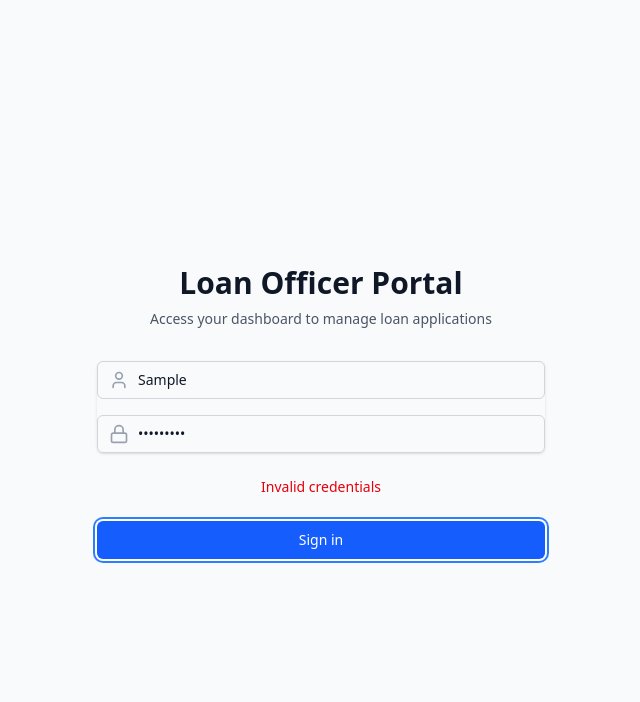
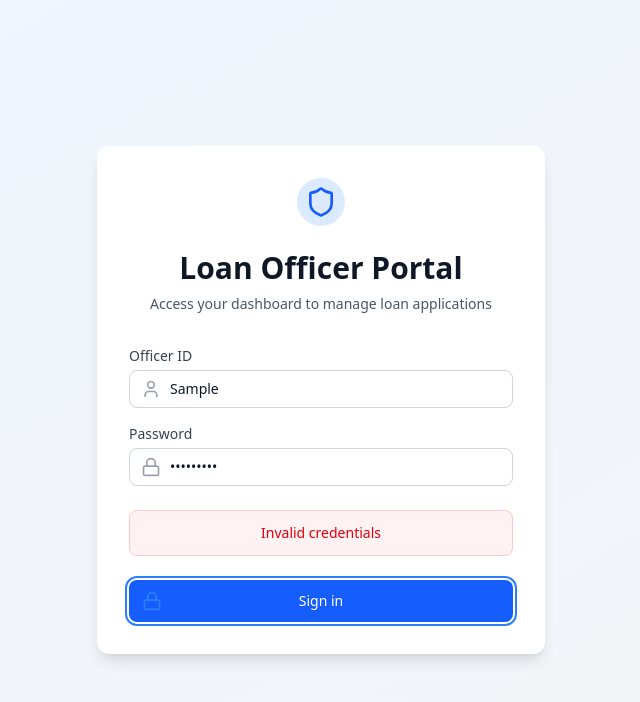
Before and after one commit to chahatkesh/servolend-hacktu, a React (Vite) app in the folder client/: page /admin/login in a window 1280 px wide. Both pictures are taken after typing "Sample", "Sample123" into the empty fields and a click on the button "Sign in". Shown: the top 702 px of the page, without its empty margins (319-959 px from the left). Built offline with nearby package versions, Linux system fonts and the light colour scheme; no server answers.

Commit message:
Enhanced admin login

```diff
--- a/client/src/pages/admin/AdminLogin.jsx
+++ b/client/src/pages/admin/AdminLogin.jsx
@@ -1,9 +1,8 @@
-// src/pages/admin/AdminLogin.jsx
 import React, { useState } from 'react';
 import { Navigate } from 'react-router-dom';
 import { motion } from 'framer-motion';
 import { useAdminAuth } from '../../context/AdminAuthContext';
-import { Lock, User } from 'lucide-react';
+import { Lock, User, Shield } from 'lucide-react';
 
 const AdminLogin = () => {
   const { handleAdminLogin, isAdminAuthenticated, error, loading } = useAdminAuth();
@@ -19,13 +18,21 @@
   };
 
   return (
-    <div className="min-h-screen flex items-center justify-center bg-gray-50 py-12 px-4 sm:px-6 lg:px-8">
-      <div className="max-w-md w-full space-y-8">
-        <div>
-          <h2 className="mt-6 text-center text-3xl font-extrabold text-gray-900">
+    <div className="min-h-screen flex items-center justify-center bg-gradient-to-br from-blue-50 to-gray-100 py-12 px-4 sm:px-6 lg:px-8">
+      <motion.div
+        className="max-w-md w-full space-y-8 bg-white p-8 rounded-xl shadow-lg"
+        initial={{ opacity: 0, scale: 0.95 }}
+        animate={{ opacity: 1, scale: 1 }}
+        transition={{ duration: 0.3 }}
+      >
+        <div className="text-center">
+          <div className="mx-auto h-12 w-12 bg-blue-100 rounded-full flex items-center justify-center">
+            <Shield className="h-8 w-8 text-blue-600" />
+          </div>
+          <h2 className="mt-6 text-3xl font-extrabold text-gray-900">
             Loan Officer Portal
           </h2>
-          <p className="mt-2 text-center text-sm text-gray-600">
+          <p className="mt-2 text-sm text-gray-600">
             Access your dashboard to manage loan applications
           </p>
         </div>
@@ -35,14 +42,15 @@
           onSubmit={handleSubmit}
           initial={{ opacity: 0, y: 20 }}
           animate={{ opacity: 1, y: 0 }}
+          transition={{ delay: 0.2 }}
         >
-          <div className="rounded-md shadow-sm space-y-4">
+          <div className="rounded-md space-y-4">
             <div>
-              <label htmlFor="id" className="sr-only">
+              <label htmlFor="id" className="block text-sm font-medium text-gray-700 mb-1">
                 Officer ID
               </label>
               <div className="relative">
-                <div className="absolute inset-y-0 left-0 pl-3 flex items-center">
+                <div className="absolute inset-y-0 left-0 pl-3 flex items-center pointer-events-none">
                   <User className="h-5 w-5 text-gray-400" />
                 </div>
                 <input
@@ -52,18 +60,18 @@
                   required
                   value={credentials.id}
                   onChange={(e) => setCredentials({ ...credentials, id: e.target.value })}
-                  className="appearance-none relative block w-full px-3 py-2 pl-10 border border-gray-300 placeholder-gray-500 text-gray-900 rounded-md focus:outline-none focus:ring-blue-500 focus:border-blue-500 focus:z-10 sm:text-sm"
-                  placeholder="Officer ID"
+                  className="appearance-none relative block w-full px-3 py-2 pl-10 border border-gray-300 placeholder-gray-400 text-gray-900 rounded-lg focus:outline-none focus:ring-2 focus:ring-blue-500 focus:border-blue-500 focus:z-10 sm:text-sm transition-colors duration-200"
+                  placeholder="Enter your ID"
                 />
               </div>
             </div>
 
             <div>
-              <label htmlFor="password" className="sr-only">
+              <label htmlFor="password" className="block text-sm font-medium text-gray-700 mb-1">
                 Password
               </label>
               <div className="relative">
-                <div className="absolute inset-y-0 left-0 pl-3 flex items-center">
+                <div className="absolute inset-y-0 left-0 pl-3 flex items-center pointer-events-none">
                   <Lock className="h-5 w-5 text-gray-400" />
                 </div>
                 <input
@@ -73,8 +81,8 @@
                   required
                   value={credentials.password}
                   onChange={(e) => setCredentials({ ...credentials, password: e.target.value })}
-                  className="appearance-none relative block w-full px-3 py-2 pl-10 border border-gray-300 placeholder-gray-500 text-gray-900 rounded-md focus:outline-none focus:ring-blue-500 focus:border-blue-500 focus:z-10 sm:text-sm"
-                  placeholder="Password"
+                  className="appearance-none relative block w-full px-3 py-2 pl-10 border border-gray-300 placeholder-gray-400 text-gray-900 rounded-lg focus:outline-none focus:ring-2 focus:ring-blue-500 focus:border-blue-500 focus:z-10 sm:text-sm transition-colors duration-200"
+                  placeholder="Enter your password"
                 />
               </div>
             </div>
@@ -82,11 +90,11 @@
 
           {error && (
             <motion.div
-              initial={{ opacity: 0 }}
-              animate={{ opacity: 1 }}
-              className="text-red-600 text-sm text-center"
+              initial={{ opacity: 0, y: -10 }}
+              animate={{ opacity: 1, y: 0 }}
+              className="p-3 rounded-lg bg-red-50 border border-red-200"
             >
-              {error}
+              <p className="text-red-600 text-sm text-center font-medium">{error}</p>
             </motion.div>
           )}
 
@@ -94,18 +102,22 @@
             <button
               type="submit"
               disabled={loading}
-              className="group relative w-full flex justify-center py-2 px-4 border border-transparent text-sm font-medium rounded-md text-white bg-blue-600 hover:bg-blue-700 focus:outline-none focus:ring-2 focus:ring-offset-2 focus:ring-blue-500 disabled:opacity-50"
+              className="group relative w-full flex justify-center py-2.5 px-4 border border-transparent text-sm font-medium rounded-lg text-white bg-blue-600 hover:bg-blue-700 focus:outline-none focus:ring-2 focus:ring-offset-2 focus:ring-blue-500 disabled:opacity-50 transition-colors duration-200"
             >
               {loading ? (
                 <span className="absolute left-0 inset-y-0 flex items-center pl-3">
                   <div className="h-5 w-5 border-2 border-white border-t-transparent rounded-full animate-spin" />
                 </span>
-              ) : null}
-              Sign in
+              ) : (
+                <span className="absolute left-0 inset-y-0 flex items-center pl-3">
+                  <Lock className="h-5 w-5 text-blue-500 group-hover:text-blue-400" />
+                </span>
+              )}
+              {loading ? 'Signing in...' : 'Sign in'}
             </button>
           </div>
         </motion.form>
-      </div>
+      </motion.div>
     </div>
   );
 };
```
